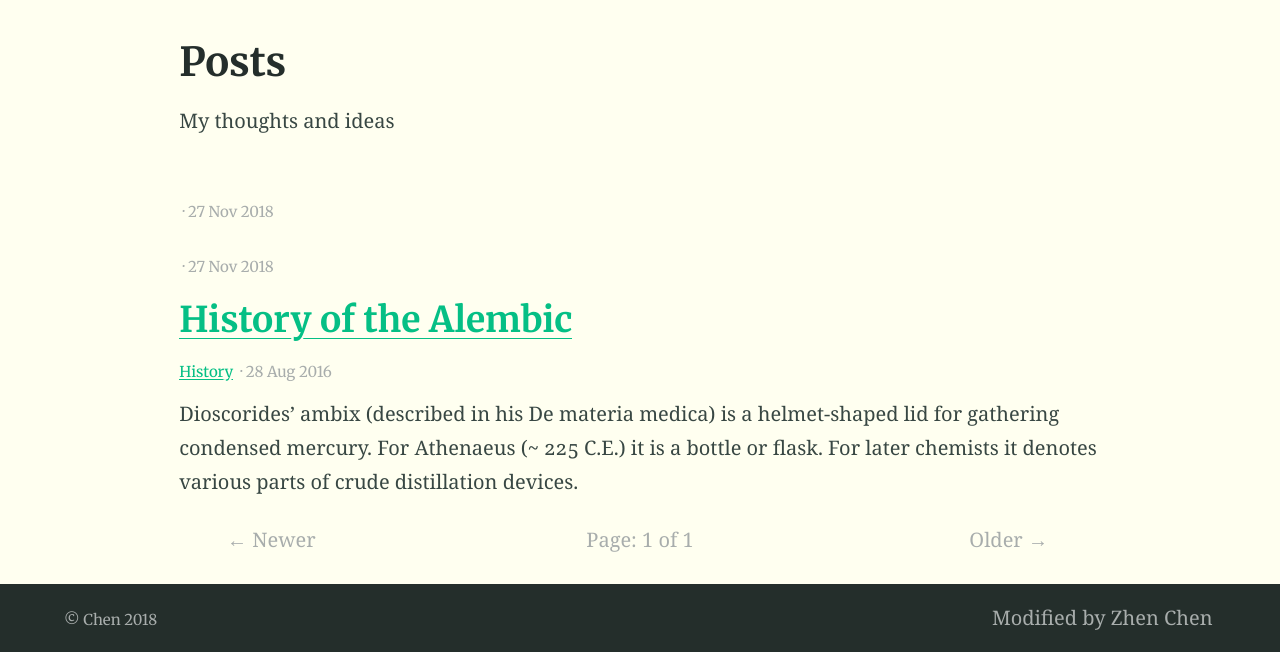
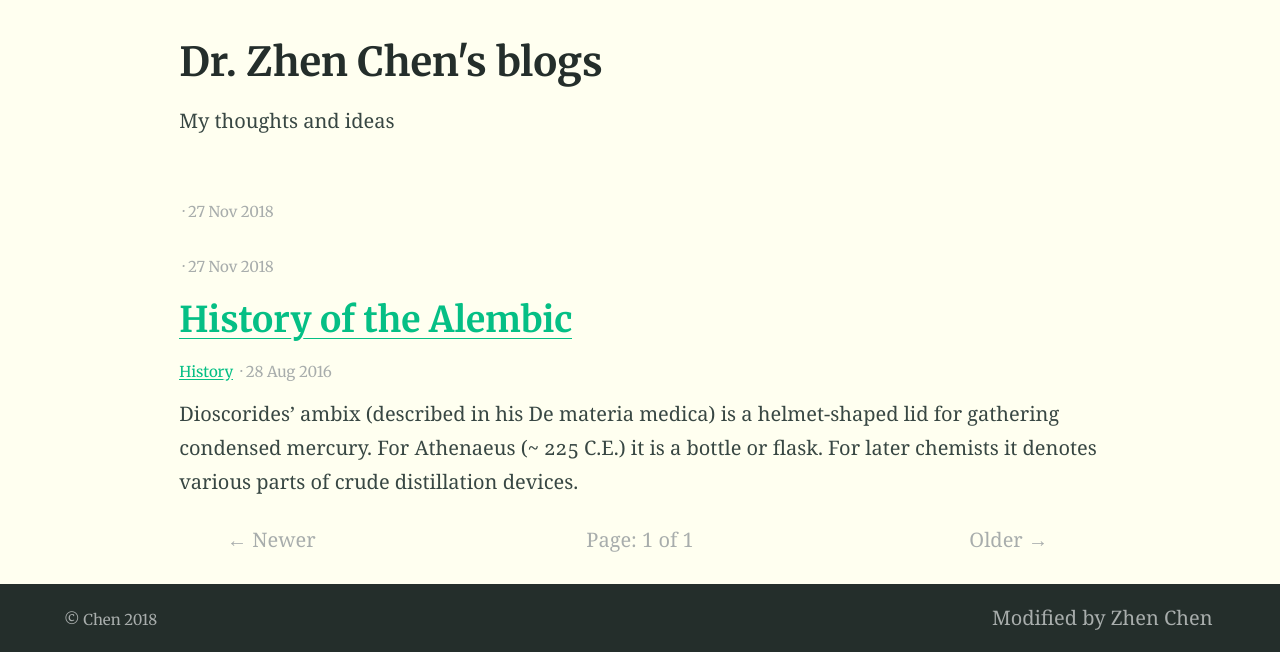
Before and after one commit to RobinChen121/robinchen121.github.io-12, a Jekyll site: the page built from blog/index.html, in a window 1280 px wide. Shown: the part 408-1060 px from the top of the page. Built offline with Jekyll 4.4.1, drawn with Linux system fonts in a browser that asks for light colours; the list of posts is cut into pages by our own code.

```diff
--- a/_config.yml
+++ b/_config.yml
@@ -57,7 +57,7 @@ timezone: asia/chongqing # Timezone for blog posts and alike
 # 5. Collections
 collections:
   posts:
-    title: Posts # Needed for Siteleaf
+    title: Dr. Zhen Chen's blogs # Needed for Siteleaf
     output: true
     description: "My thoughts and ideas" # The post list page content
     feature_text: |
@@ -78,7 +78,7 @@ lang: en-GB # Set the site language
 title: "Chen" # Site name or title, also used in jekyll-seo-tag
 logo: "/assets/logo.svg" # Site logo, also used in jekyll-seo-tag
 description: "Alembic is a starting point for Jekyll projects. Rather than starting from scratch, this boilerplate is designed to get the ball rolling immediately" # Site description and default description, also used in jekyll-seo-tag
-url: "https://alembic.darn.es" # Site url, also used in jekyll-seo-tag
+url: "https://github.com/RobinChen121" # Site url, also used in jekyll-seo-tag
 baseurl: ""
 repo: "https://github.com/RobinChen121"
 email: "okchen321@163.com"
```
